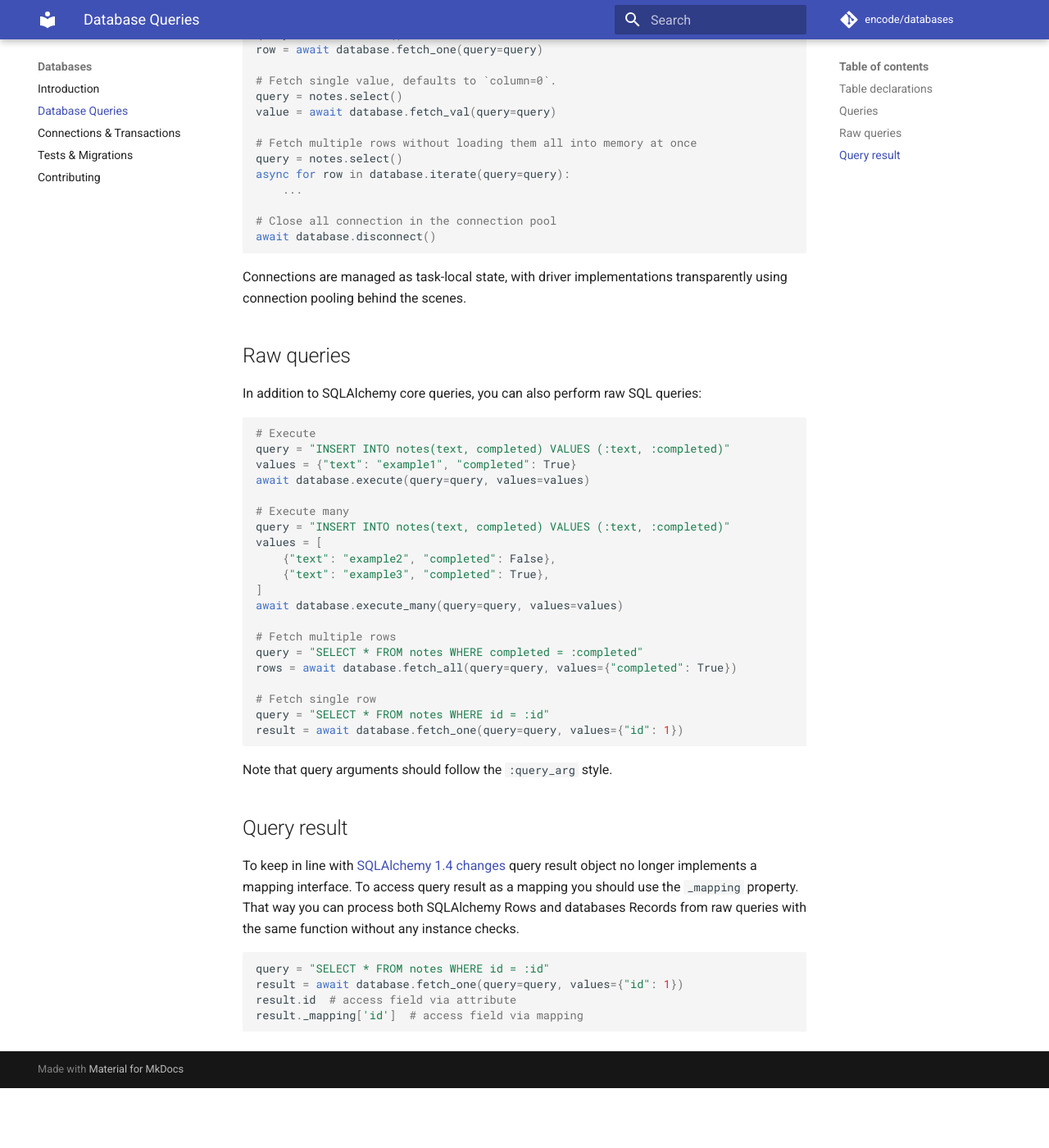
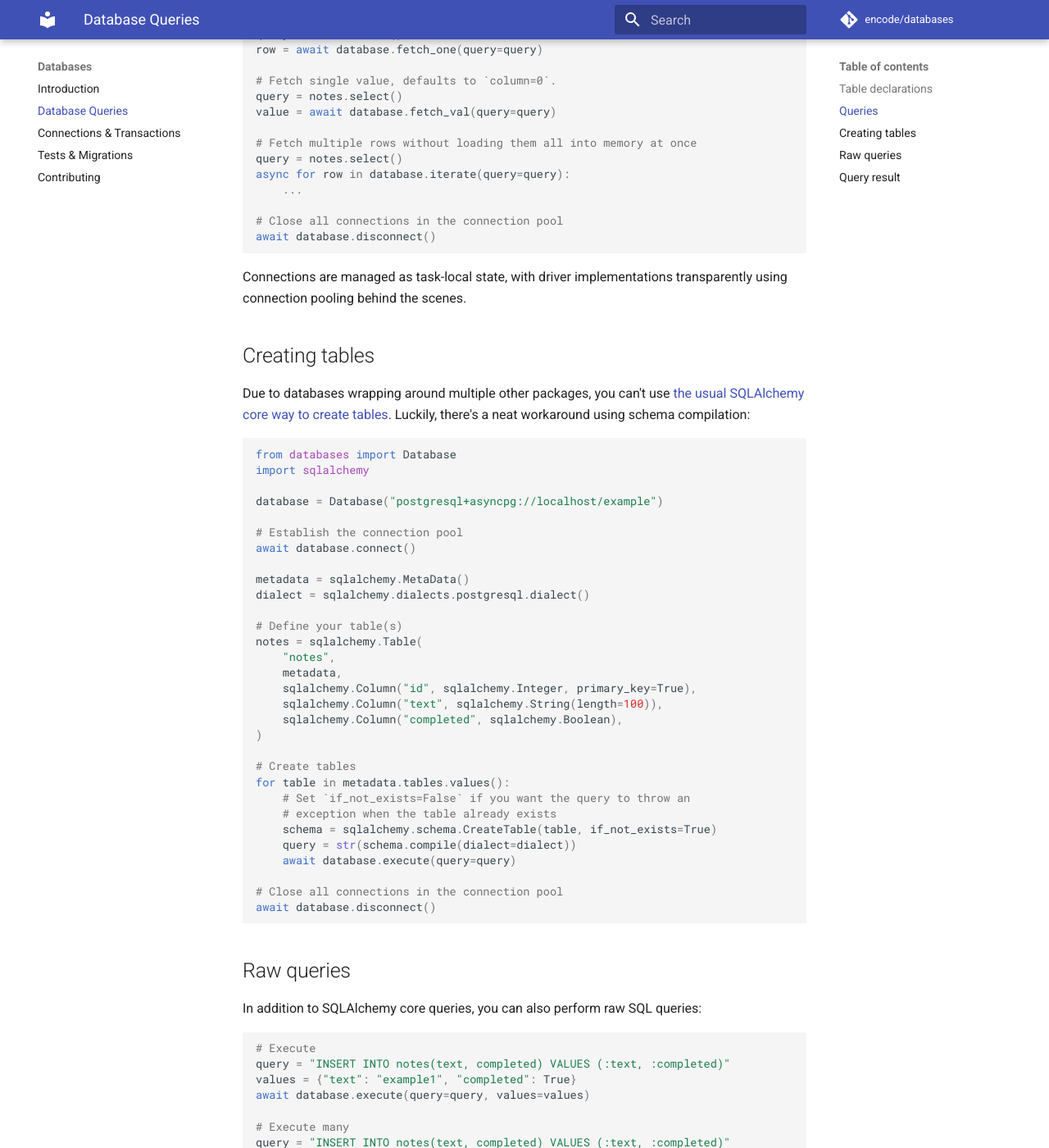
Before and after one commit to encode/databases, an MkDocs documentation site: the page built from docs/database_queries.md, in a window 1280 px wide and 1400 px high, scrolled down 1337 px. Shown: the whole window at 82% size. Built offline with MkDocs 1.6.1 and Material for MkDocs 9.7.7, drawn with Linux system fonts in a browser that asks for light colours; comment, search, counter and statistics services are not loaded; before the commit the page ends 2664 px from its top, so only the background shows below that; some of the changed text lies outside the part shown.

Commit message:
Add docs about creating tables using sqlalchemy schemas; Close #234

````diff
--- a/docs/database_queries.md
+++ b/docs/database_queries.md
@@ -70,12 +70,49 @@ query = notes.select()
 async for row in database.iterate(query=query):
     ...
 
-# Close all connection in the connection pool
+# Close all connections in the connection pool
 await database.disconnect()
 ```
 
 Connections are managed as task-local state, with driver implementations
 transparently using connection pooling behind the scenes.
+
+## Creating tables
+
+Due to databases wrapping around multiple other packages, you can't use [the usual SQLAlchemy core way to create tables](https://docs.sqlalchemy.org/en/20/core/metadata.html#sqlalchemy.schema.MetaData.create_all). Luckily, there's a neat workaround using schema compilation:
+
+```python
+from databases import Database
+import sqlalchemy
+
+database = Database("postgresql+asyncpg://localhost/example")
+
+# Establish the connection pool
+await database.connect()
+
+metadata = sqlalchemy.MetaData()
+dialect = sqlalchemy.dialects.postgresql.dialect()
+
+# Define your table(s)
+notes = sqlalchemy.Table(
+    "notes",
+    metadata,
+    sqlalchemy.Column("id", sqlalchemy.Integer, primary_key=True),
+    sqlalchemy.Column("text", sqlalchemy.String(length=100)),
+    sqlalchemy.Column("completed", sqlalchemy.Boolean),
+)
+
+# Create tables
+for table in metadata.tables.values():
+    # Set `if_not_exists=False` if you want the query to throw an
+    # exception when the table already exists
+    schema = sqlalchemy.schema.CreateTable(table, if_not_exists=True)
+    query = str(schema.compile(dialect=dialect))
+    await database.execute(query=query)
+
+# Close all connections in the connection pool
+await database.disconnect()
+```
 
 ## Raw queries
 
@@ -120,8 +157,8 @@ with the same function without any instance checks.
 ```python
 query = "SELECT * FROM notes WHERE id = :id"
 result = await database.fetch_one(query=query, values={"id": 1})
-result.id  # access field via attribute
-result._mapping['id']  # access field via mapping
+result.id  # Access field via attribute
+result._mapping['id']  # Access field via mapping
 ```
 
 [sqlalchemy-mapping-changes]: https://docs.sqlalchemy.org/en/14/changelog/migration_14.html#rowproxy-is-no-longer-a-proxy-is-now-called-row-and-behaves-like-an-enhanced-named-tuple
````
